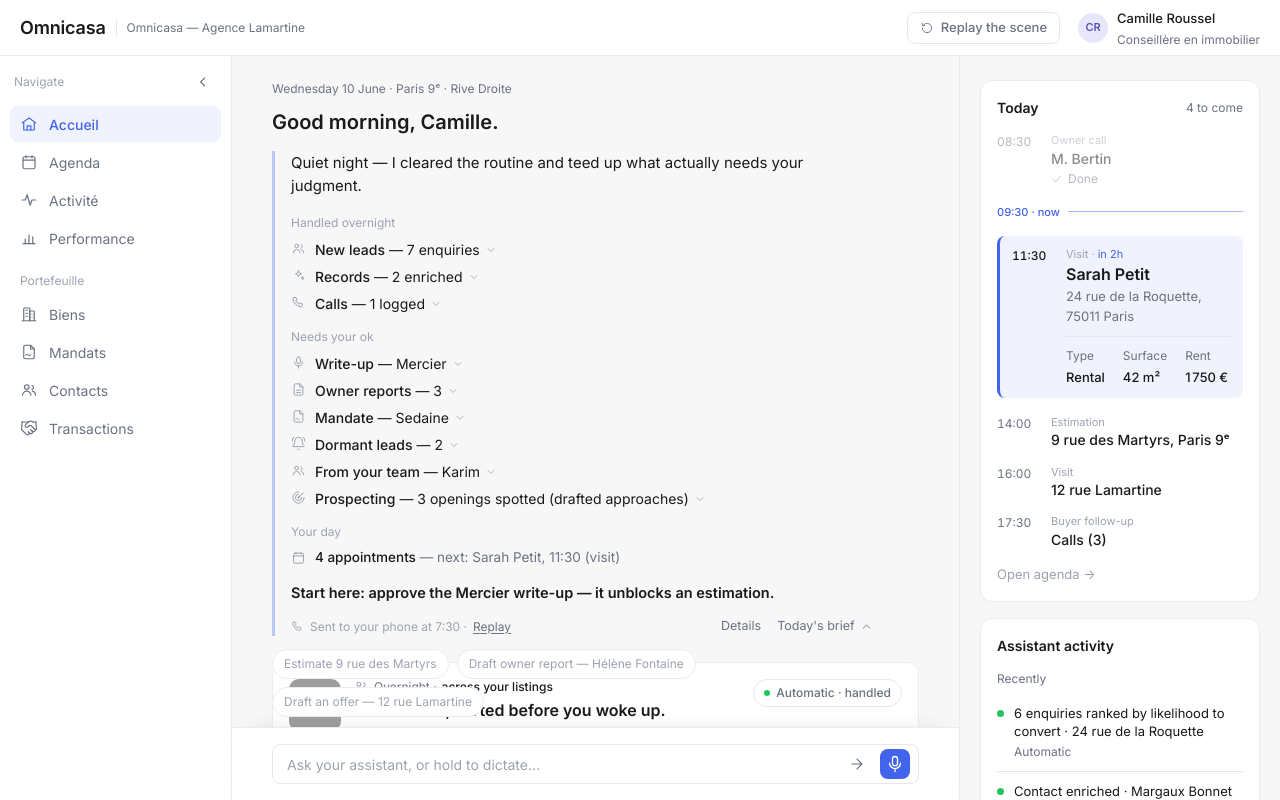
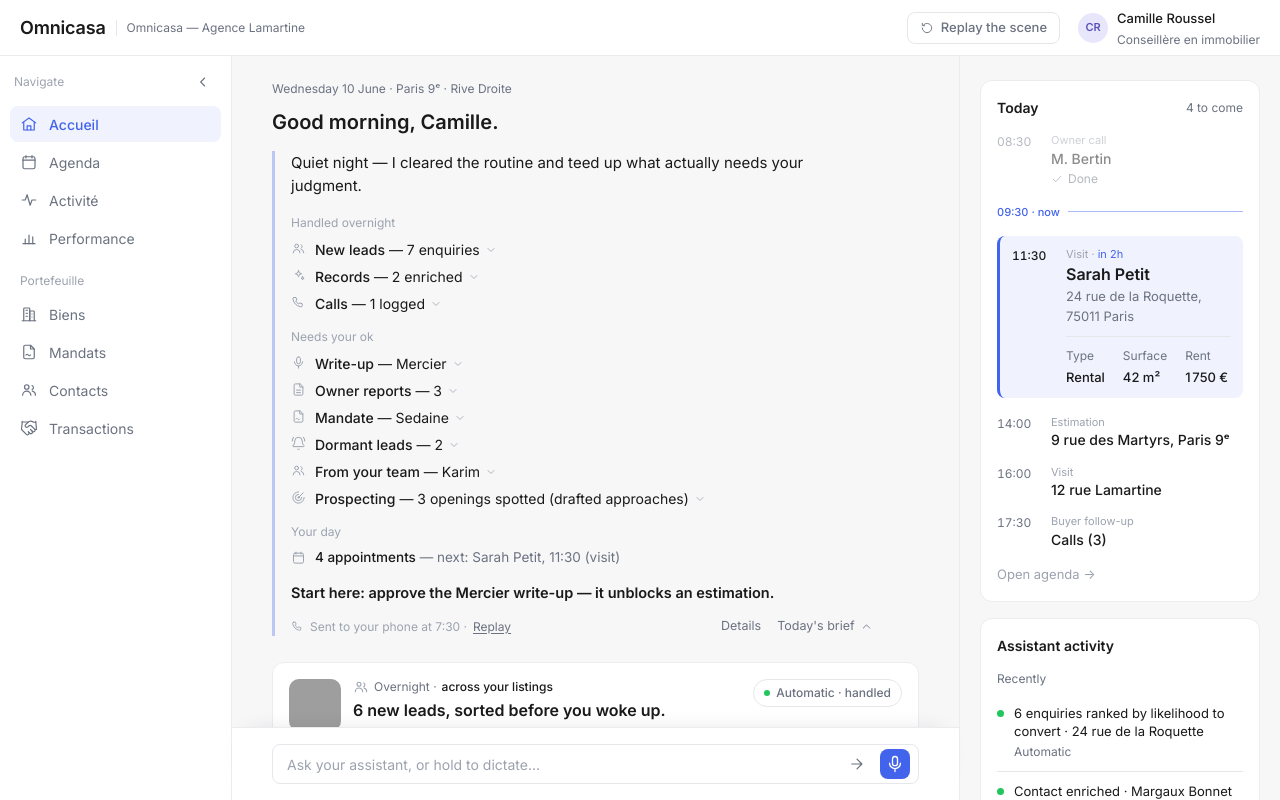
Before and after one commit to NessOmni/Crm-Proto-post-visit-inquiry-center, a React (Vite) app: page / in a window 1280 px wide. Built offline with nearby package versions, Linux system fonts and the light colour scheme; grey boxes are pictures that could not be loaded.

Commit message:
Remove resting-state ghost chips above the dock
In a transparent strip over the absolutely-positioned dock, the briefing
card scrolled behind the chips and read as overlapping clutter. Drop them;
the command surface stays discoverable via ⌘K and by focusing the dock
input.

```diff
--- a/src/App.tsx
+++ b/src/App.tsx
@@ -5,7 +5,6 @@ import { LeftRail } from "./components/LeftRail";
 import { Briefing } from "./components/Briefing";
 import { RightColumn } from "./components/RightColumn";
 import { ConversationBar } from "./components/ConversationBar";
-import { GhostChips } from "./components/GhostChips";
 import { CommandSurface } from "./components/CommandSurface";
 import { VoiceCapture } from "./components/flow1/VoiceCapture";
 import { ReviewSheet } from "./components/flow1/ReviewSheet";
@@ -79,7 +78,6 @@ export default function App() {
                 <Briefing />
                 <div className="dock">
                   <VoiceCapture />
-                  <GhostChips />
                   <ConversationBar
                     placeholder="Ask your assistant, or hold to dictate…"
                     onDictate={startVoiceNote}
--- a/src/components/GhostChips.tsx
+++ /dev/null
@@ -1,35 +0,0 @@
-/* Resting-state capability hints — quiet ghost chips above the dock so
-   the assistant's reach is discoverable without opening ⌘K. Low-contrast
-   by design: they must not compete with the briefing. Tapping one summons
-   the command surface. Hidden while a voice moment is in flight. */
-import { useDemo } from "../state/DemoContext";
-
-const CHIPS = [
-  "Estimate 9 rue des Martyrs",
-  "Draft owner report — Hélène Fontaine",
-  "Draft an offer — 12 rue Lamartine",
-];
-
-export function GhostChips() {
-  const { phase, commandOpen, openCommand } = useDemo();
-
-  // Stand down once the dock is busy capturing, or the surface is open.
-  if (commandOpen || phase === "recording" || phase === "processing") {
-    return null;
-  }
-
-  return (
-    <div className="ghosts" aria-label="Try asking">
-      {CHIPS.map((c) => (
-        <button
-          key={c}
-          type="button"
-          className="ghost-chip"
-          onClick={openCommand}
-        >
-          {c}
-        </button>
-      ))}
-    </div>
-  );
-}
--- a/src/styles/layout.css
+++ b/src/styles/layout.css
@@ -1016,32 +1016,6 @@
 }
 
 /* ============================================================
-   Resting-state ghost chips — capability made discoverable
-   without ⌘K. Deliberately low-contrast; never compete with
-   the briefing.
-   ============================================================ */
-.ghosts {
-  display: flex;
-  flex-wrap: wrap;
-  gap: 8px;
-  max-width: 720px;
-  padding: 0 clamp(20px, 4vw, 40px) 10px;
-}
-.ghost-chip {
-  font-size: 12px;
-  color: var(--text-3);
-  background: var(--surface);
-  border: 1px solid var(--border);
-  border-radius: var(--r-pill);
-  padding: 5px 11px;
-  transition: color var(--t), border-color var(--t);
-}
-.ghost-chip:hover {
-  color: var(--text-2);
-  border-color: var(--border-2);
-}
-
-/* ============================================================
    Assistant command surface — summoned over the calm briefing.
    The inverse of a CRUD palette: every row is real work, no
    "Add / Create / New". Anchored to the dock, white surface,
```
